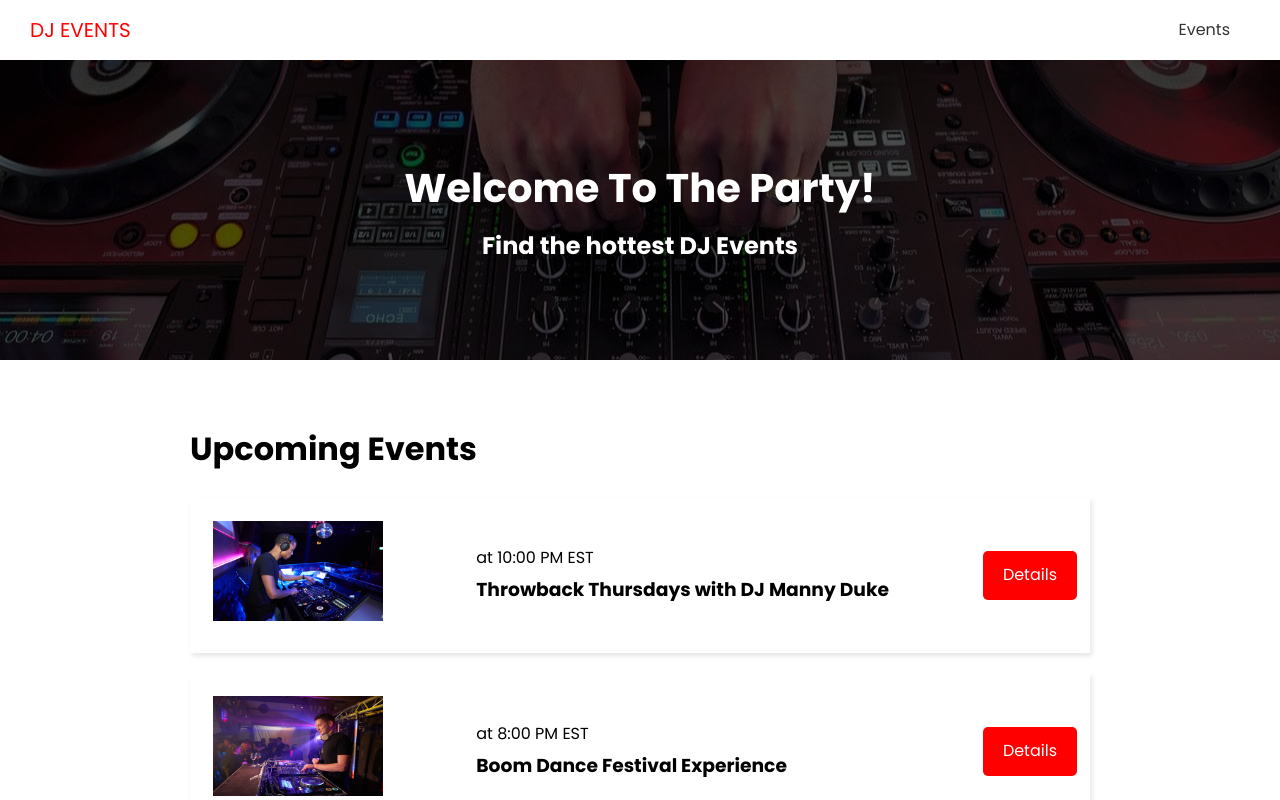
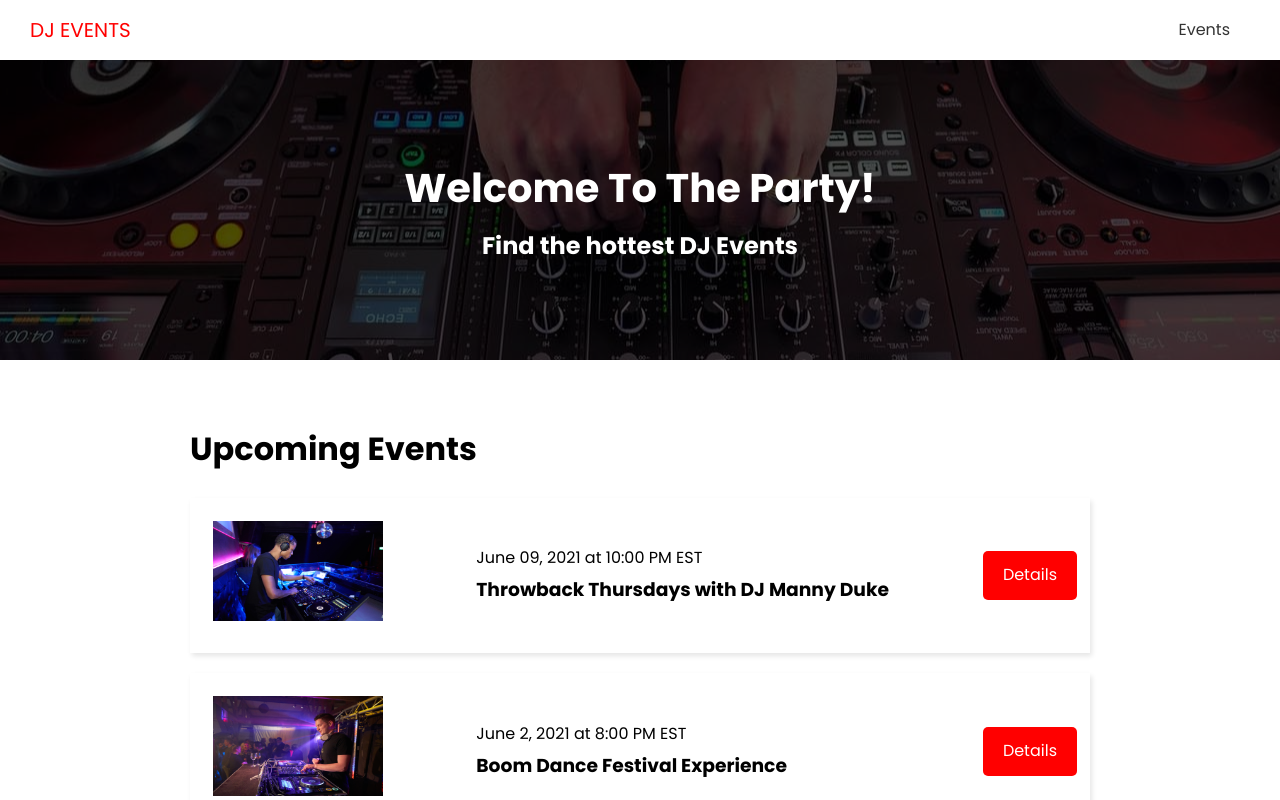
Before and after one commit to coffmanjrp/next-dj-events, a Next.js app in the folder frontend/: page / in a window 1280 px wide. Shown: the top 800 px of the page. Built offline with nearby package versions, Linux system fonts and the light colour scheme; no server answers.

Commit message:
Fix typo

```diff
--- a/frontend/components/EventItem.jsx
+++ b/frontend/components/EventItem.jsx
@@ -16,7 +16,7 @@
       </div>
       <div className={styles.info}>
         <span>
-          {evt.data} at {evt.time}
+          {evt.date} at {evt.time}
         </span>
         <h3>{evt.name}</h3>
       </div>
```
